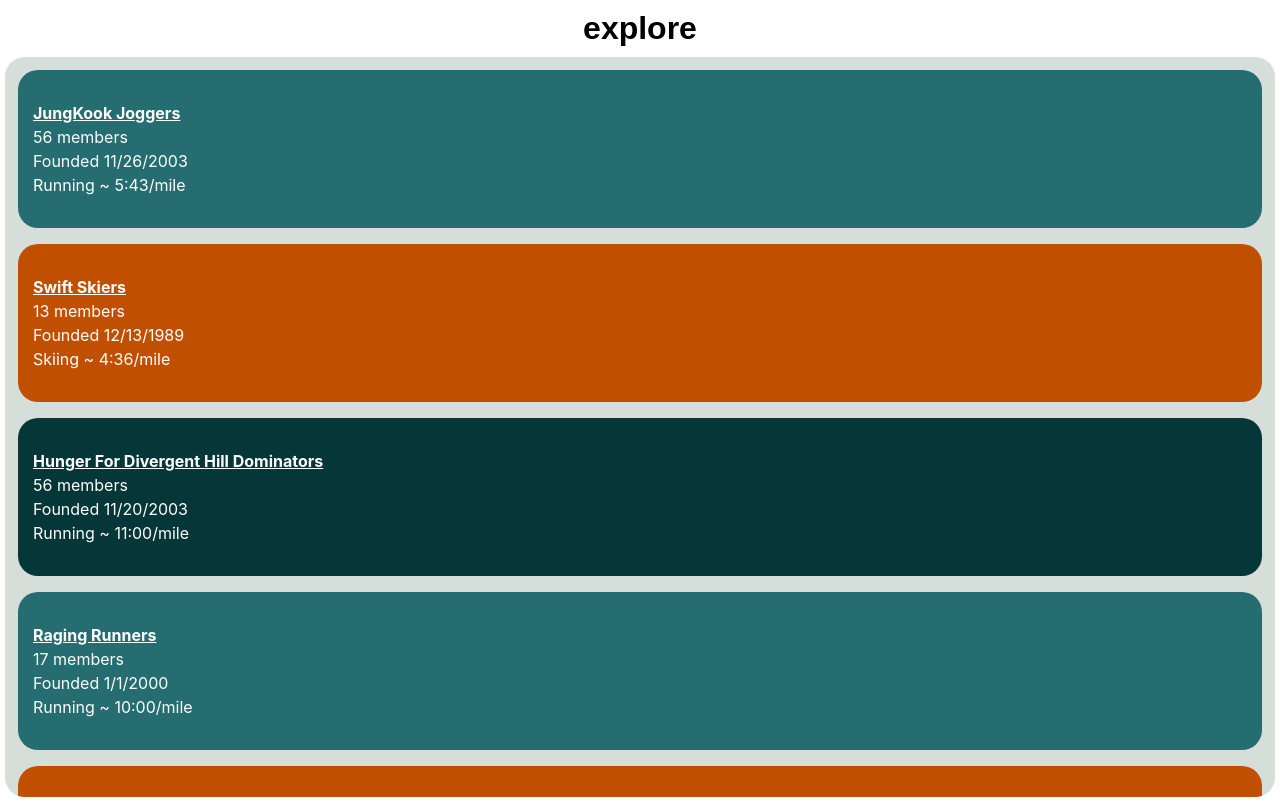
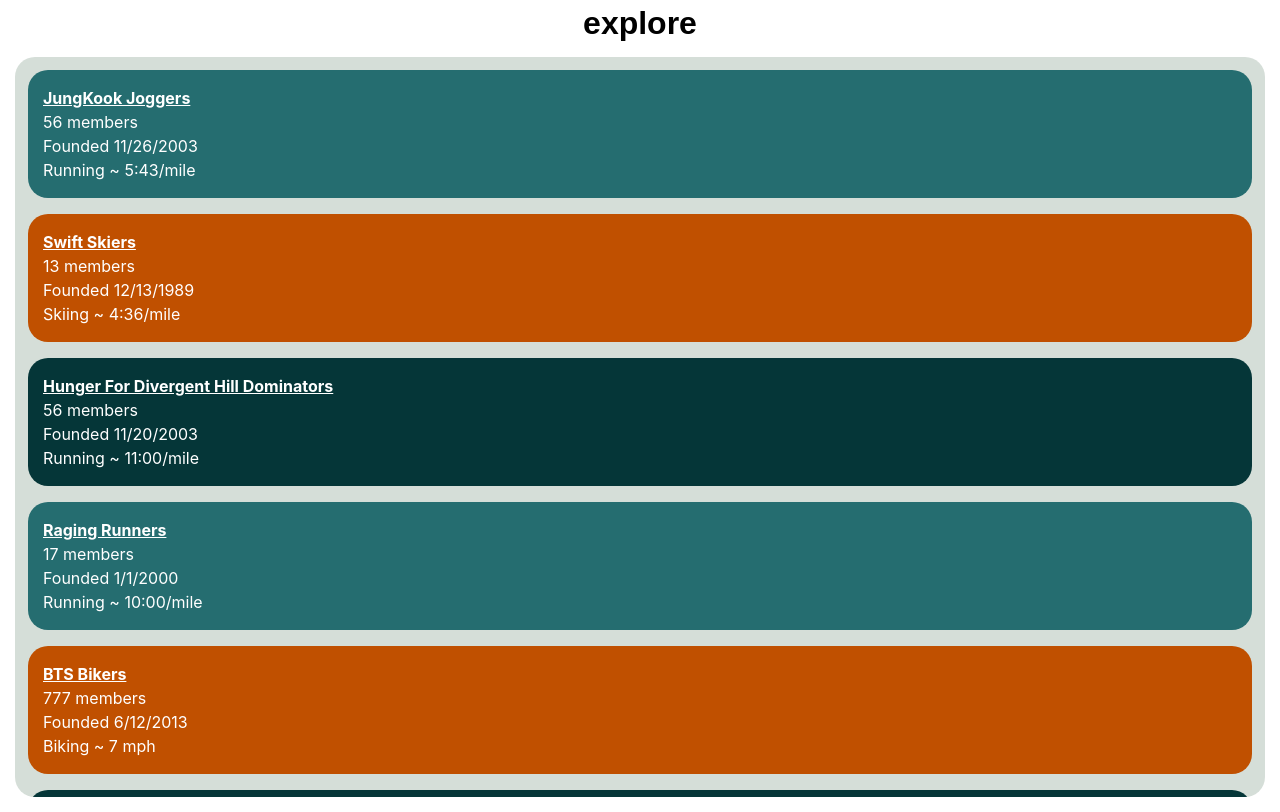
Before and after one commit to hopkinstechnocrats/fether, a React (Create React App) app: page / in a window 1280 px wide. Built offline with nearby package versions, Linux system fonts and the light colour scheme.

Commit message:
padding and margins changing + new box on explore page

```diff
--- a/src/App.css
+++ b/src/App.css
@@ -40,7 +40,7 @@
 h1 {
   font-family:sans-serif;
   font-weight: 800;
-  margin:10px;
+  margin:5px;
 }
 
 .RoundBox-teal {
@@ -51,13 +51,15 @@ h1 {
     background-color: #256d70;
     color:white;
     text-align:left;
+    padding-top: 0px;
+  padding-bottom:0px;
 
 }
 
 .RoundBox-grey {
   box-sizing: border-box;
   padding: 5px;
-  margin: 5px;
+  margin: 15px;
   border-radius: 20px;
   background-color: #d5ded8;
   line-height:1.5;
@@ -65,6 +67,7 @@ h1 {
   overflow:scroll;
   display: flex;
   flex-direction:column;
+
 }
 
 .RoundBox-orange {
@@ -76,6 +79,8 @@ h1 {
   line-height:1.5;
   color:white;
   text-align:left;
+  padding-top: 0px;
+  padding-bottom:0px;
 
 }
 
@@ -88,5 +93,7 @@ h1 {
     color:white;
     line-height:1.5;
     text-align:left;
+    padding-top: 0px;
+    padding-bottom:0px;
 
 }
--- a/src/App.js
+++ b/src/App.js
@@ -38,6 +38,12 @@ function App() {
         Founded 6/12/2013<br></br>
         Biking ~ 7 mph</p>
       </RoundBox>
+      <RoundBox color="darkTeal">
+      <p><u><b>BTS Bikers</b></u><br></br>
+        777 members<br></br>
+        Founded 6/12/2013<br></br>
+        Biking ~ 7 mph</p>
+      </RoundBox>
       </RoundBox>
     </div>
   );
```
